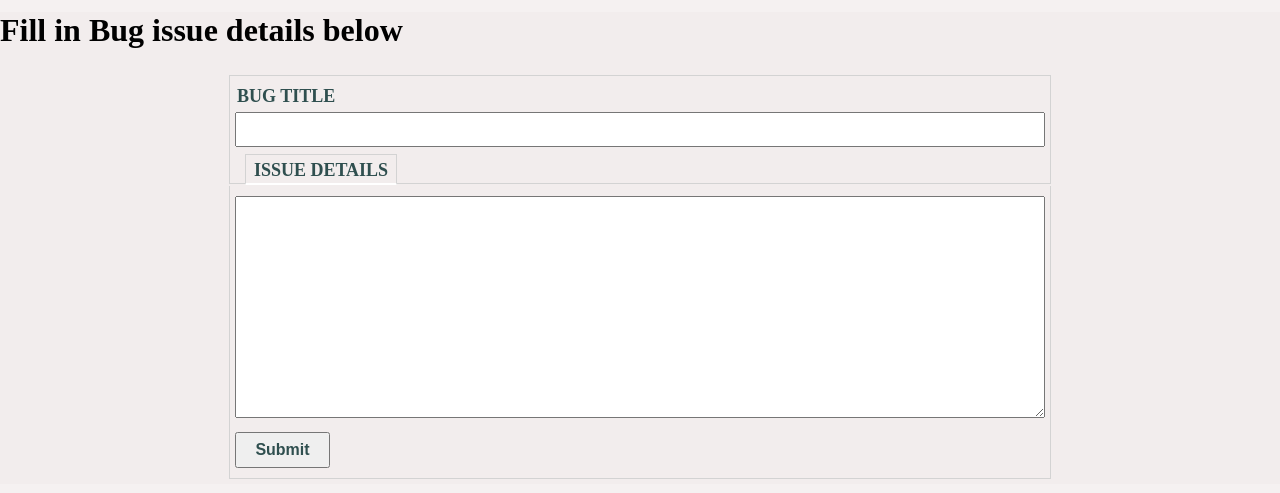
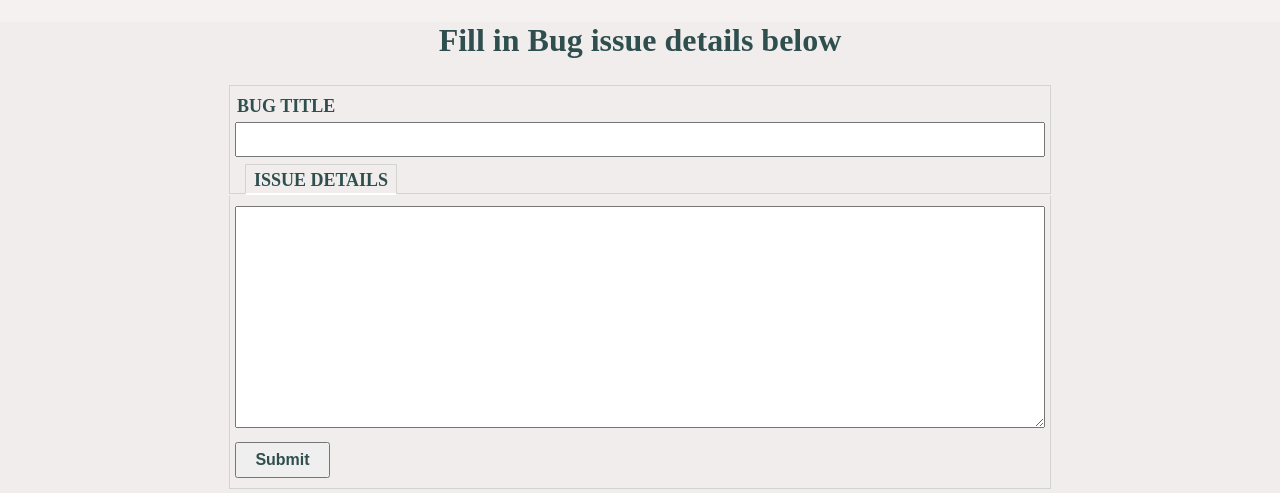
Before and after one commit to JohnL3/milestone-project-five, a Django app: page /bugs/issue/ in a window 1280 px wide. Shown: the part 68-561 px from the top of the page. Run offline with Django 3.2, Linux system fonts and the light colour scheme; the visitor is signed in with stand-in values (Sample User, id 1).

Commit message:
added to styles

```diff
--- a/static/css/styles.css
+++ b/static/css/styles.css
@@ -524,7 +524,11 @@ textarea {
 /****************************************************************************/
 
 .title-section {
-	margin-top: 80px;
+  margin-top: 80px;
+  box-sizing: border-box;
+  font-size: 70%;
+  text-align: center;
+  color: darkslategray;
 }
 
 .bug_title {
@@ -610,9 +614,18 @@ section {
 	.issue-header-section .user-name {
 		display: inline;
 	}
+
+	.title-section {
+		font-size: 80%;
+	}
 }
 
 @media only screen and (min-width: 768px) {
+	.title-section {
+		font-size: 100%;
+		margin-top: 90px;
+	}
+
 	#burger {
 		display: none;
 	}
```
